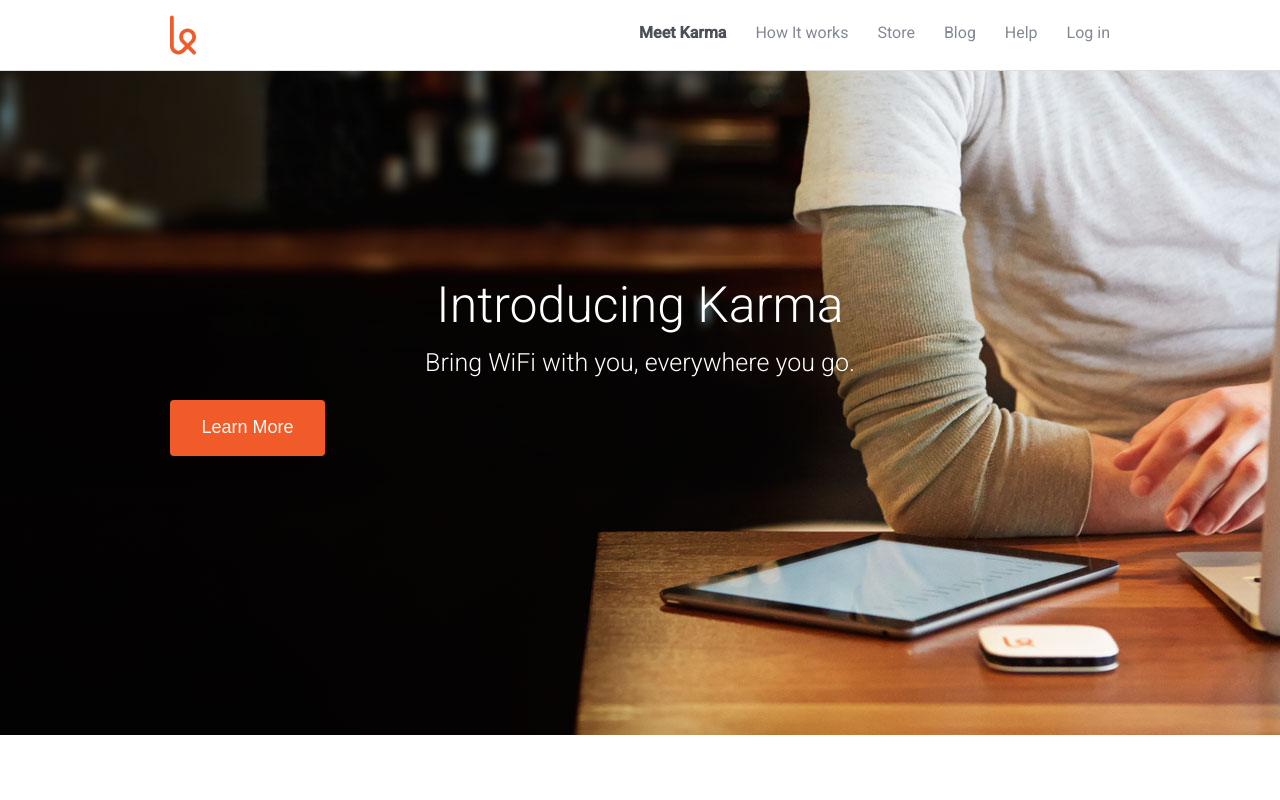
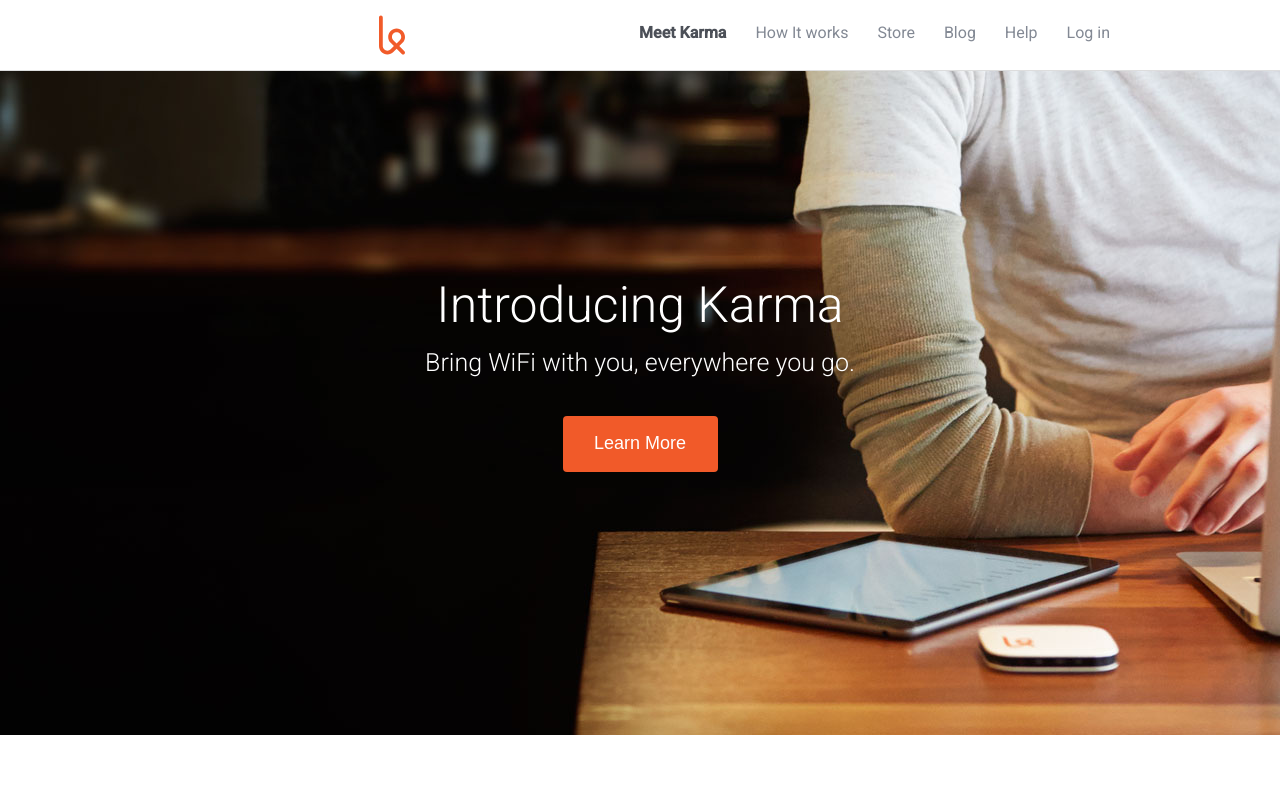
Before and after one commit to remekoh/karma_clone, a plain HTML site: page index.html in a window 1280 px wide. Shown: the top 800 px of the page. Drawn offline with Linux system fonts and the light colour scheme.

Commit message:
Fixed CTA Button

```diff
--- a/css/style.css
+++ b/css/style.css
@@ -63,6 +63,7 @@ body {
 	margin: 0 auto;
     width: 970px;
     padding: 0 15px;
+    text-align: center;
 }
 /* Navigation Section */
 .top-navigation {
@@ -121,7 +122,7 @@ body {
  }
 .big-button {
 	display: inline-block;
-	margin-top: 1.563rem;
+	margin-top: 2.563rem;
 	text-align: center;
 	line-height: 1.33;
     width: 9.688rem;
--- a/index.html
+++ b/index.html
@@ -2,14 +2,13 @@
 <html lang="en">
 <head>
 	<meta charset="UTF-8">
-	<title>Thinkful | Karma Clone</title>
+	<title>Thinkful | Karma Clone Project</title>
     <!--Favicon-->
     <link rel="shortcut icon" href="favicon.ico" type="image/x-icon">
     <link rel="icon" href="favicon.ico" type="image/x-icon">
     <!--Google Fonts-->
 	<link href='http://fonts.googleapis.com/css?family=Roboto:400,500,300' rel='stylesheet' type='text/css'>
     <!--Icon Fonts-->
-	<!-- <link href="//maxcdn.bootstrapcdn.com/font-awesome/4.2.0/css/font-awesome.min.css" rel="stylesheet"> -->
 	<link href="css/font-awesome.min.css" rel="stylesheet">
     <!--Theme Styles-->
     <link href="css/style.css" rel="stylesheet">
```
